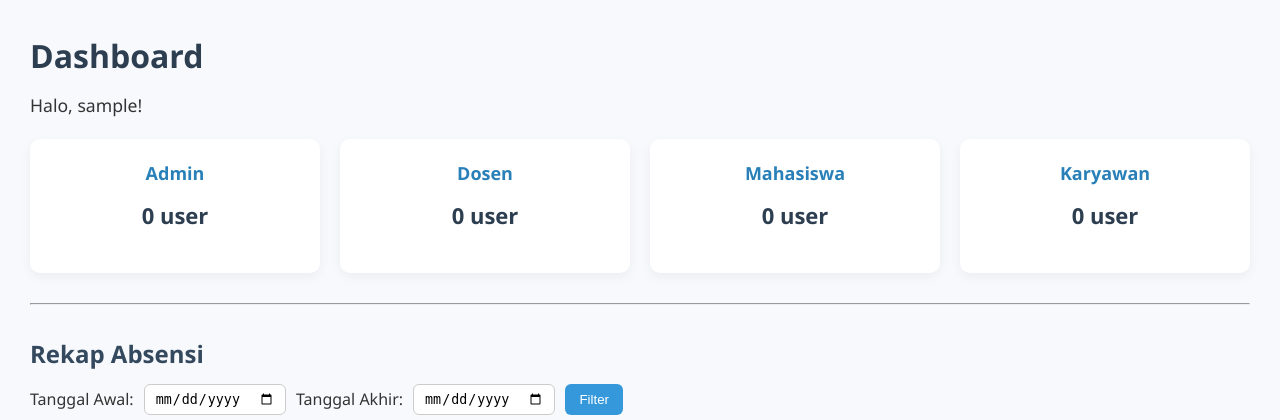
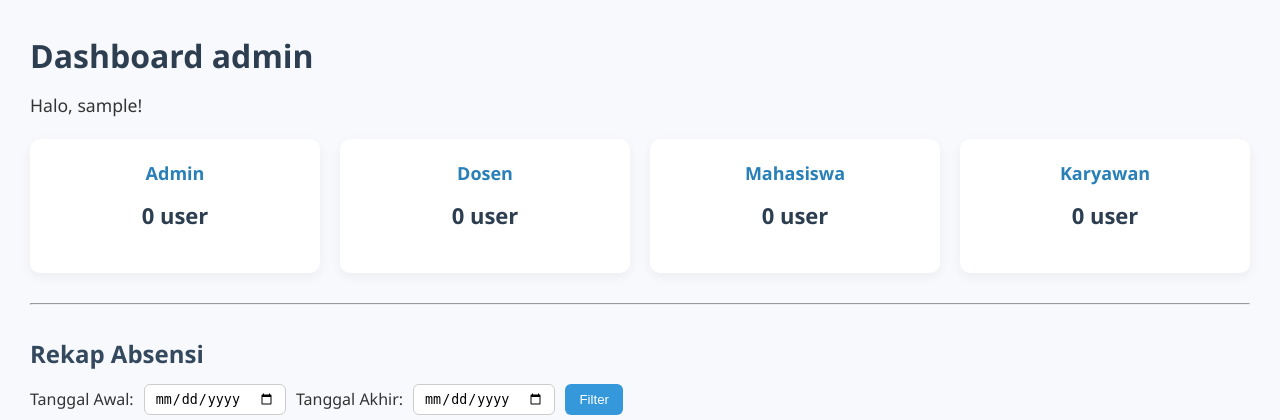
Before and after one commit to chanjr227/absensi, a PHP site: page /admin/dashboard.php in a window 1280 px wide. Shown: the top 420 px of the page. Run offline with PHP 8.4, Linux system fonts and the light colour scheme; the visitor is signed in with stand-in values (Sample User, id 1); data that the repository does not hold is empty.

Commit message:
dashboard admin

```diff
--- a/admin/dashboard.php
+++ b/admin/dashboard.php
@@ -47,7 +47,7 @@ $dataAbsensi = $stmt->get_result();
 </head>
 
 <body>
-    <h1>Dashboard </h1>
+    <h1>Dashboard admin</h1>
     <p>Halo, <?= htmlspecialchars($_SESSION['username']) ?>!</p>
 
     <div class="card-container">
```
